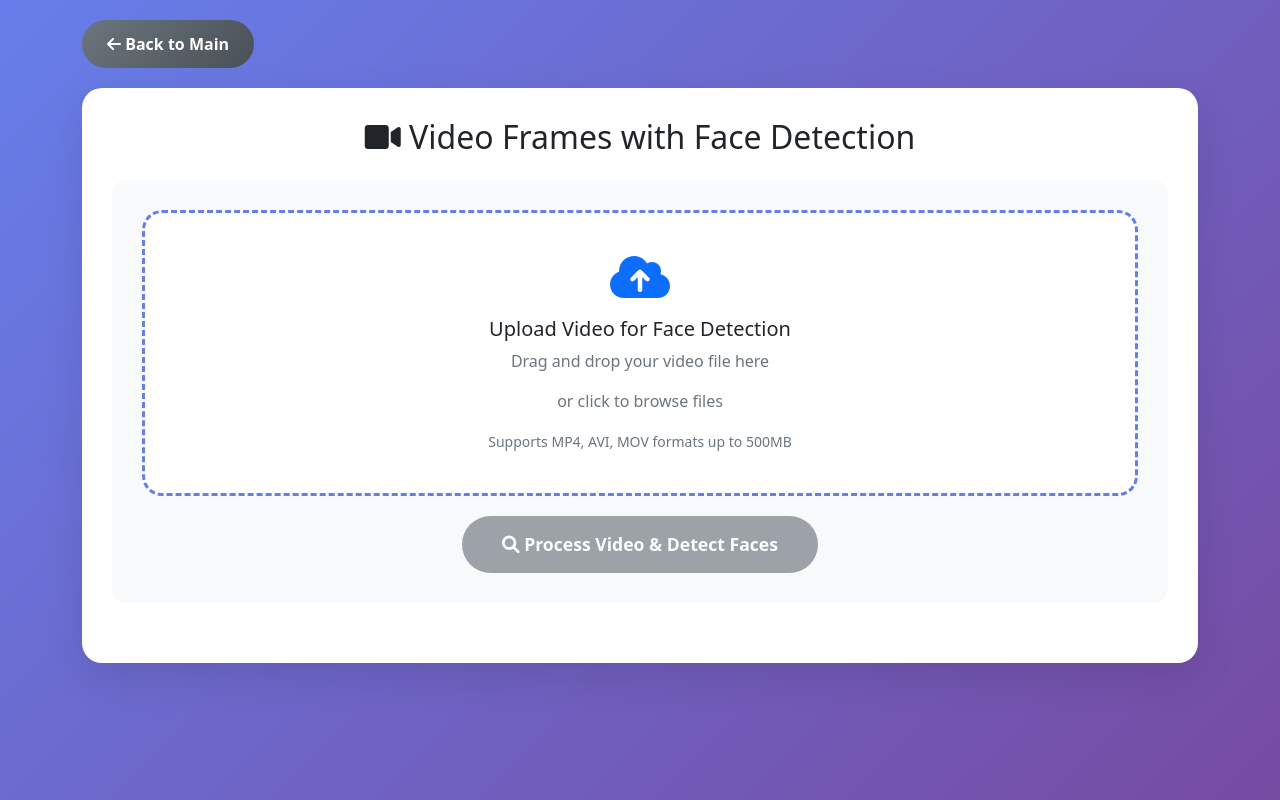
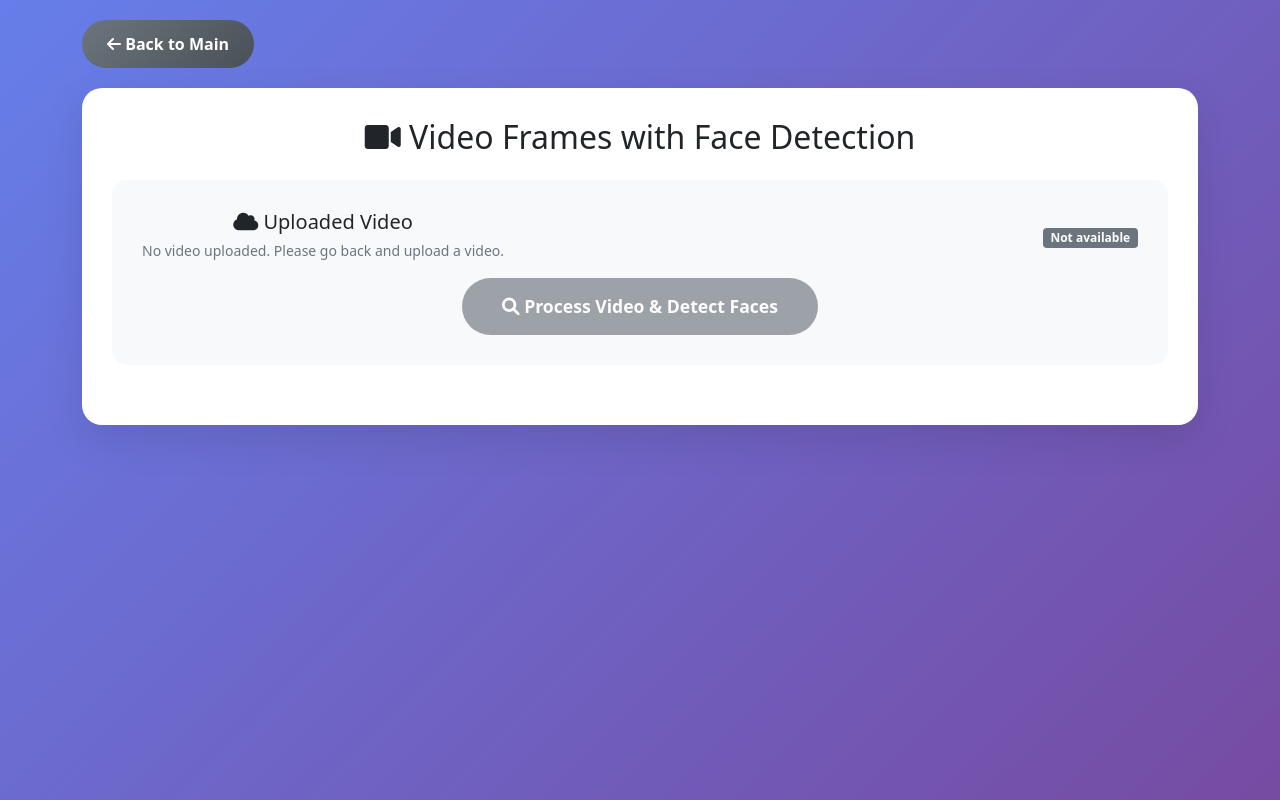
Before and after one commit to AliAlizadeh11/FaceClass, a Flask app: page /video-frames in a window 1280 px wide. Run offline with Flask 3, Linux system fonts and the light colour scheme; some libraries are stand-ins or nearby versions.

Commit message:
fix: improve logic upload video

```diff
--- a/src/app.py
+++ b/src/app.py
@@ -116,6 +116,48 @@ def frame_analysis():
 def video_frames():
     """Video frames with face detection display interface."""
     return render_template('video_frames_display.html')
+
+@app.route('/api/upload-status')
+def upload_status():
+    """Return whether a video has been uploaded in this browser session."""
+    uploaded_path = session.get('uploaded_video')
+    if uploaded_path and Path(uploaded_path).exists():
+        return jsonify({
+            'available': True,
+            'filename': Path(uploaded_path).name,
+            'path': uploaded_path
+        })
+    return jsonify({'available': False})
+
+@app.route('/api/upload-video', methods=['POST'])
+def api_upload_video():
+    """Upload a video once and store its path for reuse across steps."""
+    try:
+        if 'video' not in request.files:
+            return jsonify({'error': 'No video file provided'}), 400
+        video_file = request.files['video']
+        if video_file.filename == '':
+            return jsonify({'error': 'No video file selected'}), 400
+
+        # Save uploaded video to static/processed_videos
+        timestamp = datetime.now().strftime('%Y%m%d_%H%M%S')
+        filename = secure_filename(video_file.filename)
+        name, ext = os.path.splitext(filename)
+        saved_path = Path('static/processed_videos') / f"{name}_{timestamp}{ext}"
+        saved_path.parent.mkdir(parents=True, exist_ok=True)
+        video_file.save(str(saved_path))
+
+        # Store in session for reuse
+        session['uploaded_video'] = str(saved_path)
+
+        return jsonify({
+            'success': True,
+            'filename': saved_path.name,
+            'path': str(saved_path)
+        })
+    except Exception as e:
+        logger.error(f"Upload failed: {e}")
+        return jsonify({'error': str(e)}), 500
 
 @app.route('/team1-dashboard')
 def team1_dashboard():
@@ -773,22 +815,27 @@ def analyze_frame():
 
 @app.route('/api/process-video-frames', methods=['POST'])
 def process_video_frames():
-    """Process video and extract frames with face detection for website display."""
+    """Process video and extract frames with face detection for website display.
+
+    If a video has already been uploaded in this session (via /api/upload-video),
+    use that stored path. Otherwise accept a fresh upload in the request.
+    """
     try:
-        # Check if video file is uploaded
-        if 'video' not in request.files:
-            return jsonify({'error': 'No video file provided'}), 400
-
-        video_file = request.files['video']
-
-        if video_file.filename == '':
-            return jsonify({'error': 'No video file selected'}), 400
-
-        # Create a temporary video file
-        import tempfile
-        with tempfile.NamedTemporaryFile(delete=False, suffix='.mp4') as temp_video:
-            video_file.save(temp_video.name)
-            temp_video_path = temp_video.name
+        temp_video_path = None
+        uploaded_path = session.get('uploaded_video')
+        if uploaded_path and Path(uploaded_path).exists():
+            temp_video_path = uploaded_path
+        else:
+            # Fall back to request upload for backward compatibility
+            if 'video' not in request.files:
+                return jsonify({'error': 'No video file provided'}), 400
+            video_file = request.files['video']
+            if video_file.filename == '':
+                return jsonify({'error': 'No video file selected'}), 400
+            import tempfile
+            with tempfile.NamedTemporaryFile(delete=False, suffix='.mp4') as temp_video:
+                video_file.save(temp_video.name)
+                temp_video_path = temp_video.name
 
         try:
             # Get video information
@@ -1003,8 +1050,9 @@ def process_video_frames():
 
             cap.release()
 
-            # Clean up temp video file
-            os.unlink(temp_video_path)
+            # Clean up temp file only if it was a temporary upload (not session video)
+            if session.get('uploaded_video') != temp_video_path and os.path.exists(temp_video_path):
+                os.unlink(temp_video_path)
 
             logger.info(f"Video processing completed: {len(processed_frames)} frames processed")
 
--- a/src/templates/video_frames_display.html
+++ b/src/templates/video_frames_display.html
@@ -357,19 +357,20 @@
                 </h2>
 
                 <div class="upload-section">
-                    <div class="upload-area" id="uploadArea">
-                        <i class="fas fa-cloud-upload-alt fa-3x text-primary mb-3"></i>
-                        <h5>Upload Video for Face Detection</h5>
-                        <p class="text-muted">Drag and drop your video file here</p>
-                        <p class="text-muted">or click to browse files</p>
-                        <small class="text-muted">Supports MP4, AVI, MOV formats up to 500MB</small>
+                    <div class="d-flex justify-content-between align-items-center">
+                        <div>
+                            <h5 class="mb-1"><i class="fas fa-cloud"></i> Uploaded Video</h5>
+                            <small id="uploadedFilename" class="text-muted">Checking upload status...</small>
+                        </div>
+                        <div>
+                            <span id="uploadBadge" class="badge bg-secondary">Not available</span>
+                        </div>
                     </div>
-
-                    <input type="file" id="videoFile" accept="video/*" class="d-none">
-
-                    <button class="btn btn-custom" id="processVideo" disabled>
-                        <i class="fas fa-search"></i> Process Video & Detect Faces
-                    </button>
+                    <div class="mt-3">
+                        <button class="btn btn-custom" id="processVideo" disabled>
+                            <i class="fas fa-search"></i> Process Video & Detect Faces
+                        </button>
+                    </div>
                 </div>
 
                 <!-- Processing Status -->
@@ -448,15 +449,14 @@
     <script>
         class VideoFrameProcessor {
             constructor() {
-                this.videoFile = null;
+                this.sessionVideoPath = null;
                 this.initializeElements();
                 this.bindEvents();
+                this.checkUploadStatus();
             }
 
             initializeElements() {
                 this.elements = {
-                    uploadArea: document.getElementById('uploadArea'),
-                    videoFile: document.getElementById('videoFile'),
                     processVideo: document.getElementById('processVideo'),
                     processingStatus: document.getElementById('processingStatus'),
                     processingText: document.getElementById('processingText'),
@@ -467,7 +467,9 @@
                     processedFrames: document.getElementById('processedFrames'),
                     videoFPS: document.getElementById('videoFPS'),
                     totalFaces: document.getElementById('totalFaces'),
-                    compositeResult: document.getElementById('compositeResult')
+                    compositeResult: document.getElementById('compositeResult'),
+                    uploadedFilename: document.getElementById('uploadedFilename'),
+                    uploadBadge: document.getElementById('uploadBadge')
                 };
 
                 // Check if all required elements exist
@@ -485,66 +487,34 @@
             }
 
             bindEvents() {
-                // Drag and drop functionality
-                if (this.elements.uploadArea) {
-                    this.elements.uploadArea.addEventListener('click', () => this.elements.videoFile.click());
-
-                    this.elements.uploadArea.addEventListener('dragover', (e) => {
-                        e.preventDefault();
-                        this.elements.uploadArea.classList.add('dragover');
-                    });
-
-                    this.elements.uploadArea.addEventListener('dragleave', () => {
-                        this.elements.uploadArea.classList.remove('dragover');
-                    });
-
-                    this.elements.uploadArea.addEventListener('drop', (e) => {
-                        e.preventDefault();
-                        this.elements.uploadArea.classList.remove('dragover');
-                        const files = e.dataTransfer.files;
-                        if (files.length > 0) {
-                            this.handleFile(files[0]);
-                        }
-                    });
-                }
-
-                // File input change
-                if (this.elements.videoFile) {
-                    this.elements.videoFile.addEventListener('change', (e) => {
-                        if (e.target.files.length > 0) {
-                            this.handleFile(e.target.files[0]);
-                        }
-                    });
-                }
-
                 // Process video button
                 if (this.elements.processVideo) {
                     this.elements.processVideo.addEventListener('click', () => this.processVideo());
                 }
             }
 
-            handleFile(file) {
-                if (file.type.startsWith('video/')) {
-                    this.videoFile = file;
-                    if (this.elements.uploadArea) {
-                        this.elements.uploadArea.innerHTML = `
-                            <i class="fas fa-check-circle fa-3x text-success mb-3"></i>
-                            <h5>Video Selected!</h5>
-                            <p class="text-muted">${file.name}</p>
-                            <small class="text-muted">Size: ${(file.size / (1024 * 1024)).toFixed(2)} MB</small>
-                        `;
+            async checkUploadStatus() {
+                try {
+                    const resp = await fetch('/api/upload-status');
+                    const data = await resp.json();
+                    if (data.available) {
+                        this.sessionVideoPath = data.path;
+                        if (this.elements.uploadedFilename) this.elements.uploadedFilename.textContent = data.filename;
+                        if (this.elements.uploadBadge) { this.elements.uploadBadge.className = 'badge bg-success'; this.elements.uploadBadge.textContent = 'Available'; }
+                        if (this.elements.processVideo) this.elements.processVideo.disabled = false;
+                    } else {
+                        if (this.elements.uploadedFilename) this.elements.uploadedFilename.textContent = 'No video uploaded. Please go back and upload a video.';
+                        if (this.elements.uploadBadge) { this.elements.uploadBadge.className = 'badge bg-secondary'; this.elements.uploadBadge.textContent = 'Not available'; }
+                        if (this.elements.processVideo) this.elements.processVideo.disabled = true;
                     }
-                    if (this.elements.processVideo) {
-                        this.elements.processVideo.disabled = false;
-                    }
-                } else {
-                    alert('Please select a valid video file.');
+                } catch (e) {
+                    if (this.elements.uploadedFilename) this.elements.uploadedFilename.textContent = 'Status check failed.';
                 }
             }
 
             async processVideo() {
-                if (!this.videoFile) {
-                    alert('Please select a video file first.');
+                if (!this.sessionVideoPath) {
+                    alert('No uploaded video found. Please go back and upload a video.');
                     return;
                 }
 
@@ -566,10 +536,7 @@
                 }
 
                 try {
-                    // Create FormData
-                    const formData = new FormData();
-                    formData.append('video', this.videoFile);
-
+                    // Call processing using stored uploaded video (server will reuse session video)
                     // Update progress safely
                     if (this.elements.processingText) {
                         this.elements.processingText.textContent = 'Uploading video...';
@@ -581,11 +548,8 @@
                         this.elements.processingDetails.innerHTML = '<small class="text-muted">Uploading video file...</small>';
                     }
 
-                    // Process video
-                    const response = await fetch('/api/process-video-frames', {
-                        method: 'POST',
-                        body: formData
-                    });
+                    // Process video (no re-upload needed)
+                    const response = await fetch('/api/process-video-frames', { method: 'POST' });
 
                     if (this.elements.processingProgress) {
                         this.elements.processingProgress.style.width = '60%';
```
Also changed, not shown: src/templates/index.html (+30 -13 lines).
